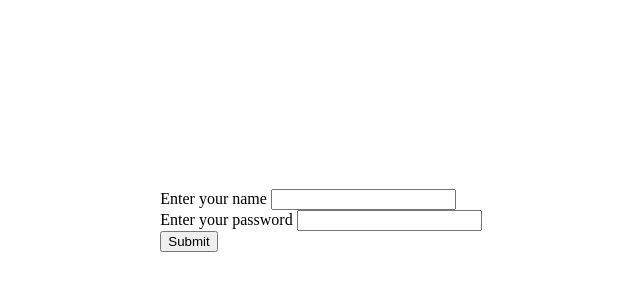
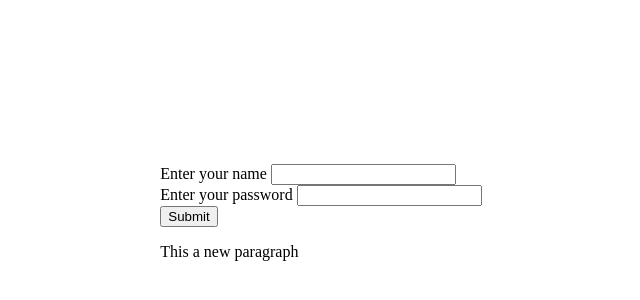
Before and after one commit to jyotsna-7/communityComplaints, a plain HTML site: page index.html in a window 1280 px wide. Shown: the part 188-488 px from the top of the page, without its empty margins (319-959 px from the left). Drawn offline with Linux system fonts and the light colour scheme.

Commit message:
added paragraph

```diff
--- a/index.html
+++ b/index.html
@@ -19,6 +19,7 @@
     <input type="password">
     <br>
     <button>Submit</button>
+    <p>This a new paragraph</p>
 </form>
 </body>
 </html>
```
